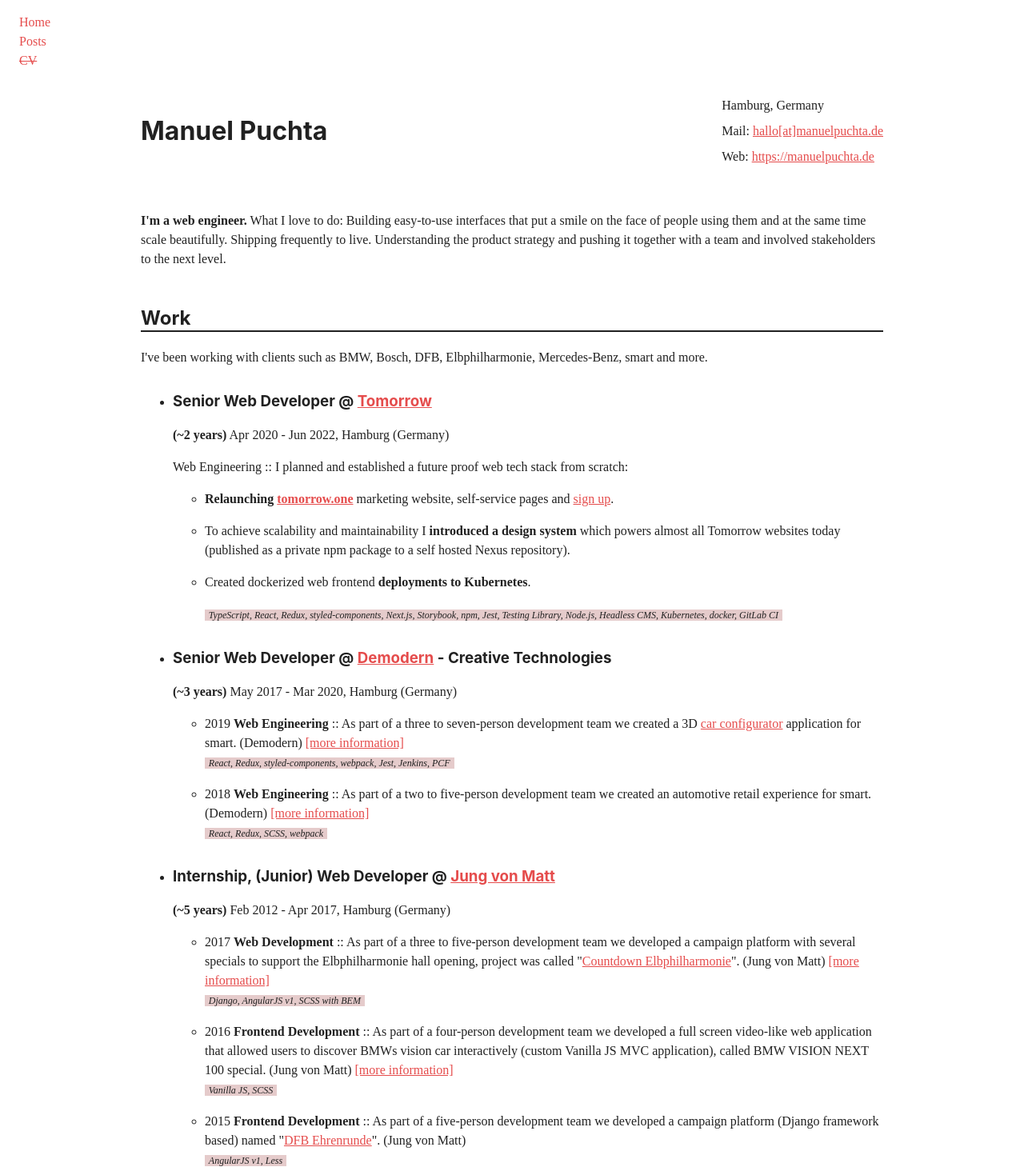
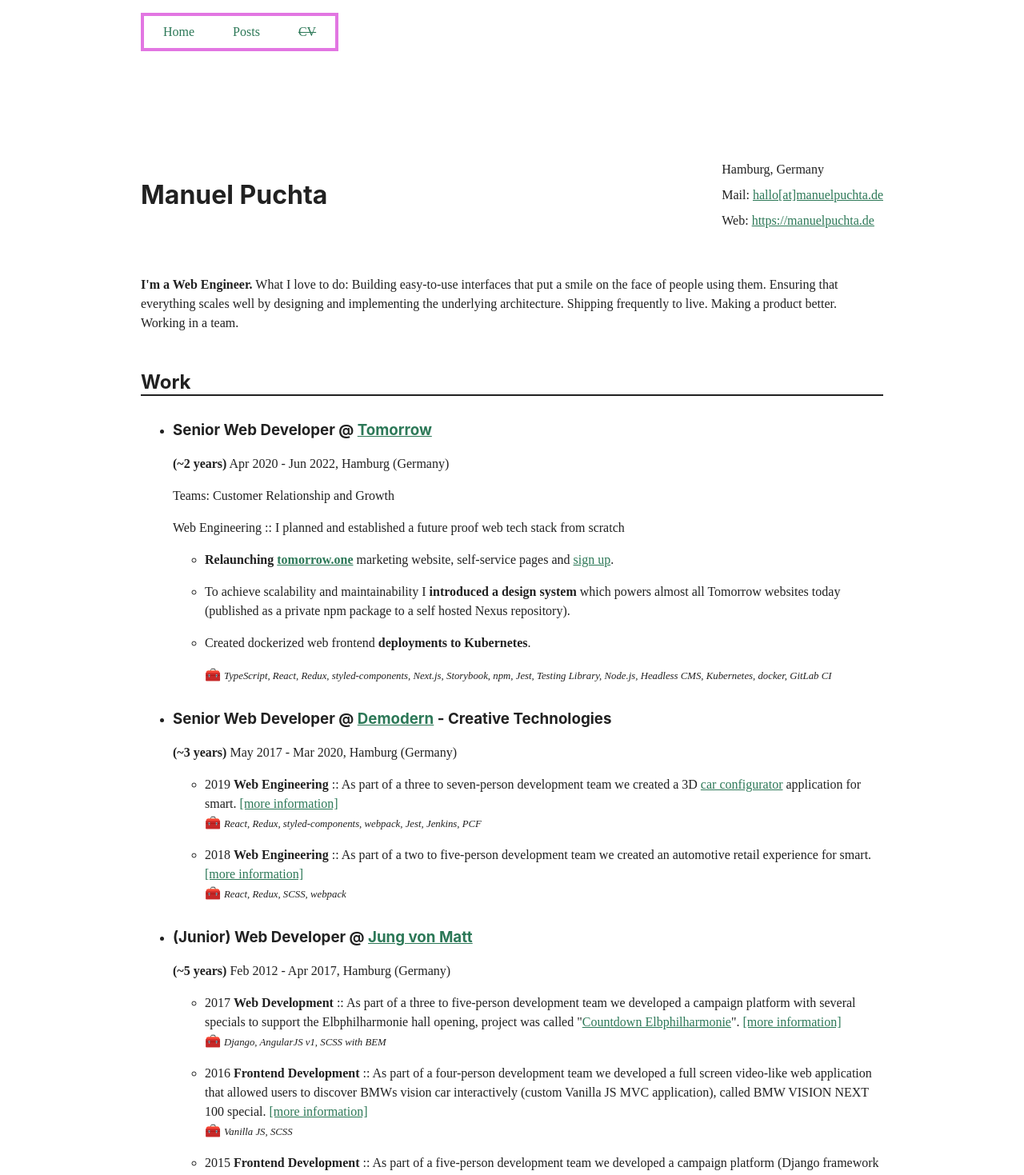
Before and after one commit to manuelpuchta/manuelpuchta.de, a Next.js app: page /cv in a window 1280 px wide. Shown: the top 1469 px of the page at 80% size. Built offline with nearby package versions, Linux system fonts and the light colour scheme.

Commit message:
feat(1.1.0): update layout, improve copies

```diff
--- a/components/footer.module.css
+++ b/components/footer.module.css
@@ -1,5 +1,9 @@
 .footer {
-  border-top: 4rem solid var(--c-signal-a);
+  background: radial-gradient(var(--c-comp-3), var(--c-comp-4));
+}
+
+.footer a:hover {
+  color: var(--c-typo);
 }
 
 .footer > div {
--- a/components/layout.module.css
+++ b/components/layout.module.css
@@ -1,9 +1,9 @@
 .main {
-  margin: 3rem auto 0;
+  margin: 3rem auto;
   max-width: var(--max-width-l);
 }
 
 .mainPosts {
-  margin: 3rem auto 0;
+  margin: 3rem auto;
   max-width: var(--max-width);
 }
--- a/components/navigation.module.css
+++ b/components/navigation.module.css
@@ -1,20 +1,14 @@
 .navigation {
-  position: fixed;
-  top: 0;
-  left: 0;
-  z-index: 1;
+  margin: 0 auto;
+  max-width: var(--max-width-l);
 }
 
 .navigation ul {
-  margin: 1rem 0.5rem;
+  display: inline-flex;
+  margin: 1rem;
   padding: 0;
   list-style: none;
-}
-
-@media (min-width: 40rem) {
-  .navigation ul {
-    margin: 1rem;
-  }
+  border: var(--border-size) solid var(--c-comp-4);
 }
 
 .navigation li {
@@ -22,15 +16,9 @@
 }
 
 .navigation a {
+  display: flex;
   text-decoration: none;
-  font-size: 0.75rem;
-  padding: 0.5rem 0;
-}
-
-@media (min-width: 40rem) {
-  .navigation a {
-    font-size: 1rem;
-  }
+  padding: 0.5rem 1rem;
 }
 
 .navigation .active {
--- a/pages/cv.tsx
+++ b/pages/cv.tsx
@@ -36,20 +36,16 @@
 
         <section>
           <p>
-            <strong>I&apos;m a web engineer.</strong> What I love to do:
+            <strong>I&apos;m a Web Engineer.</strong> What I love to do:
             Building easy-to-use interfaces that put a smile on the face of
-            people using them and at the same time scale beautifully. Shipping
-            frequently to live. Understanding the product strategy and pushing
-            it together with a team and involved stakeholders to the next level.
+            people using them. Ensuring that everything scales well by designing
+            and implementing the underlying architecture. Shipping frequently to
+            live. Making a product better. Working in a team.
           </p>
         </section>
 
         <section className={styles.work}>
           <h2>Work</h2>
-          <p>
-            I&apos;ve been working with clients such as BMW, Bosch, DFB,
-            Elbphilharmonie, Mercedes-Benz, smart and more.
-          </p>
           <ul>
             <li>
               <h3>
@@ -62,9 +58,10 @@
                 <strong>(~2 years)</strong> Apr 2020 - Jun 2022, Hamburg
                 (Germany)
               </p>
+              <p>Teams: Customer Relationship and Growth</p>
               <p>
                 Web Engineering :: I planned and established a future proof web
-                tech stack from scratch:
+                tech stack from scratch
               </p>
               <ul>
                 <li>
@@ -96,6 +93,7 @@
                   Created dockerized web frontend{' '}
                   <strong>deployments to Kubernetes</strong>.
                 </li>
+                🧰{' '}
                 <cite>
                   TypeScript, React, Redux, styled-components, Next.js,
                   Storybook, npm, Jest, Testing Library, Node.js, Headless CMS,
@@ -126,7 +124,7 @@
                   >
                     car configurator
                   </a>{' '}
-                  application for smart. (Demodern){' '}
+                  application for smart.{' '}
                   <a
                     href="https://demodern.com/projects/smart-cc"
                     title="Project page @ Demodern"
@@ -134,6 +132,7 @@
                     [more information]
                   </a>
                   <br />
+                  🧰{' '}
                   <cite>
                     React, Redux, styled-components, webpack, Jest, Jenkins, PCF
                   </cite>
@@ -142,7 +141,7 @@
                 <li>
                   2018 <strong>Web Engineering</strong> :: As part of a two to
                   five-person development team we created an automotive retail
-                  experience for smart. (Demodern){' '}
+                  experience for smart.{' '}
                   <a
                     href="https://demodern.com/projects/smart-cities-retail-experience"
                     title="Project page @ Demodern"
@@ -150,14 +149,14 @@
                     [more information]
                   </a>
                   <br />
-                  <cite>React, Redux, SCSS, webpack</cite>
+                  🧰 <cite>React, Redux, SCSS, webpack</cite>
                 </li>
               </ul>
             </li>
 
             <li>
               <h3>
-                Internship, (Junior) Web Developer @{' '}
+                (Junior) Web Developer @{' '}
                 <a href="https://www.jvm.com" title="Jung von Matt website">
                   Jung von Matt
                 </a>
@@ -178,7 +177,7 @@
                   >
                     Countdown Elbphilharmonie
                   </a>
-                  &quot;. (Jung von Matt){' '}
+                  &quot;.{' '}
                   <a
                     href="https://www.jvm.com/en/cases/elbphilharmonie-grand-opening/"
                     title="Elbphilharmonie case site"
@@ -186,7 +185,7 @@
                     [more information]
                   </a>
                   <br />
-                  <cite>Django, AngularJS v1, SCSS with BEM</cite>
+                  🧰 <cite>Django, AngularJS v1, SCSS with BEM</cite>
                 </li>
 
                 <li>
@@ -194,7 +193,7 @@
                   four-person development team we developed a full screen
                   video-like web application that allowed users to discover BMWs
                   vision car interactively (custom Vanilla JS MVC application),
-                  called BMW VISION NEXT 100 special. (Jung von Matt){' '}
+                  called BMW VISION NEXT 100 special.{' '}
                   <a
                     href="https://www.jvm.com/de/cases/bmw-100/"
                     title="BMW Next 100 project site"
@@ -202,7 +201,7 @@
                     [more information]
                   </a>
                   <br />
-                  <cite>Vanilla JS, SCSS</cite>
+                  🧰 <cite>Vanilla JS, SCSS</cite>
                 </li>
 
                 <li>
@@ -215,9 +214,9 @@
                   >
                     DFB Ehrenrunde
                   </a>
-                  &quot;. (Jung von Matt)
+                  &quot;.
                   <br />
-                  <cite>AngularJS v1, Less</cite>
+                  🧰 <cite>AngularJS v1, Less</cite>
                 </li>
               </ul>
             </li>
@@ -256,7 +255,8 @@
             </li>
 
             <li>
-              <strong>Prototyping</strong>
+              <strong>Prototyping</strong> I like to verify new product ideas
+              through prototypes.
             </li>
 
             <li>
@@ -275,7 +275,9 @@
             </li>
 
             <li>
-              <strong>Working remotely</strong>
+              <strong>Working remotely</strong> I see a lot of advantages in
+              remote work, especially when lot&apos;s of communication and
+              supportive processes are established within a company.
             </li>
 
             <li>
--- a/pages/index.module.css
+++ b/pages/index.module.css
@@ -43,6 +43,8 @@
   flex-direction: column;
   justify-content: center;
   padding: 1rem;
+  margin: 1rem;
+  border: var(--border-size) solid var(--c-comp-4);
 }
 
 @media (min-width: 40rem) {
@@ -127,29 +129,19 @@
 
 /* layout div within fourth div.grid */
 .stalking {
-  width: 275px;
-  height: 275px;
+  /* 18.75rem ~ 300px */
+  width: 18.75rem;
+  height: 18.75rem;
   display: flex;
   position: relative;
   overflow: hidden;
-}
-
-.stalking:before {
-  content: '';
-  position: absolute;
-  left: 0;
-  right: 0;
-  top: 0;
-  bottom: 0;
-  border-radius: 100%;
-  border: var(--border-size) dashed var(--c-typo);
-  animation: rotate 30s linear infinite;
 }
 
 .stalking svg {
   position: absolute;
   top: 0;
   left: 0;
+  animation: rotate 45s linear infinite;
 }
 
 .stalking ul {
@@ -157,14 +149,14 @@
   top: 50%;
   left: 50%;
   transform: translate(-50%, -50%);
-  list-style: none;
   padding: 0;
   margin: 0;
+  list-style: none;
   text-align: center;
 }
 
 .stalking li {
-  font-size: 0.75rem;
   display: inline-flex;
+  /* font-size: 0.75rem; */
   margin: 0.5rem;
 }
--- a/pages/index.tsx
+++ b/pages/index.tsx
@@ -55,7 +55,7 @@
           <p>
             When I&apos;m not pushing pixels and code in front of a monitor, I
             love to ride far on my bike, listen to music or capture moments with
-            a camera. 📸
+            my camera. 📸
           </p>
         </div>
       </div>
@@ -93,20 +93,16 @@
             />
             <text width="300">
               <textPath xlinkHref="#circle" fontSize={'1.25rem'}>
-                Send nice emails &rarr; hallo[at]manuelpuchta.de || stalk by:
+                Send nice emails &rarr;{' '}
+                <a href="mailto:hallo@manuelpuchta.de">
+                  hallo[at]manuelpuchta.de
+                </a>{' '}
+                || stalk by:
               </textPath>
             </text>
           </svg>
 
           <ul>
-            <li>
-              <a
-                href="https://www.flickr.com/photos/manuelpuchta/"
-                title="I have some photos uploaded to my flickr stream."
-              >
-                flickr
-              </a>
-            </li>
             <li>
               <a
                 href="https://github.com/manuelpuchta"
@@ -117,42 +113,10 @@
             </li>
             <li>
               <a
-                href="https://instagram.com/manuelpuchta"
-                title="Help me to get more likes on my Instagram photos, please."
-              >
-                Instagram
-              </a>
-            </li>
-            <li>
-              <a
-                href="https://www.komoot.com/user/911055856910"
-                title="If you are into cycling: I share some of my favourite cycling routes on Komoot."
-              >
-                Komoot
-              </a>
-            </li>
-            <li>
-              <a
                 href="https://www.linkedin.com/in/manuelpuchta/"
                 title="I have a LinkedIn profile."
               >
                 LinkedIn
-              </a>
-            </li>
-            <li>
-              <a
-                href="https://open.spotify.com/user/dvjcg7g517s9rdfnhr93sgodx?si=d025f791cecb4a09"
-                title="And what is your taste in music?"
-              >
-                Spotify
-              </a>
-            </li>
-            <li>
-              <a
-                href="https://www.strava.com/athletes/44997462"
-                title="Let's give each other Kudos, yeah!"
-              >
-                Strava
               </a>
             </li>
             <li>
--- a/styles/global.css
+++ b/styles/global.css
@@ -8,20 +8,30 @@
 */
 
 html {
-  --c-signal-a: #e54c4c;
-  --c-signal-b: #993232;
+  --c-comp-1: #aaddaa;
+  --c-comp-2: #72ab92;
+  --c-comp-3: #2c7857;
+  --c-comp-4: #e276e2;
+  --c-comp-5: #9b72ab;
+
+  --c-signal-a: var(--c-comp-3);
+  --c-signal-b: var(--c-comp-4);
+
   --c-typo: #212121;
   --c-typo-i: #f6f6f6;
   --c-typo-a: var(--c-signal-a);
   --c-typo-a-hover: var(--c-signal-b);
   --c-typo-a-i: var(--c-typo-i);
-  --c-typo-a-i-hover: var(--c-signal-b);
-  --bg-cite: rgba(153, 51, 51, 0.25);
+  --c-typo-a-i-hover: var(--c-comp-2);
+
   --bg-code: var(--c-typo-i);
   --bg-i: var(--c-typo);
+
   --border-size: 0.25rem;
+
   --max-width: 44rem;
   --max-width-l: 60rem;
+
   --duration-200: 200ms;
 }
 
@@ -47,9 +57,7 @@
 }
 
 cite {
-  font-size: 75%;
-  padding: 0 0.3rem;
-  background-color: var(--bg-cite);
+  font-size: 80%;
 }
 
 h1,
```
